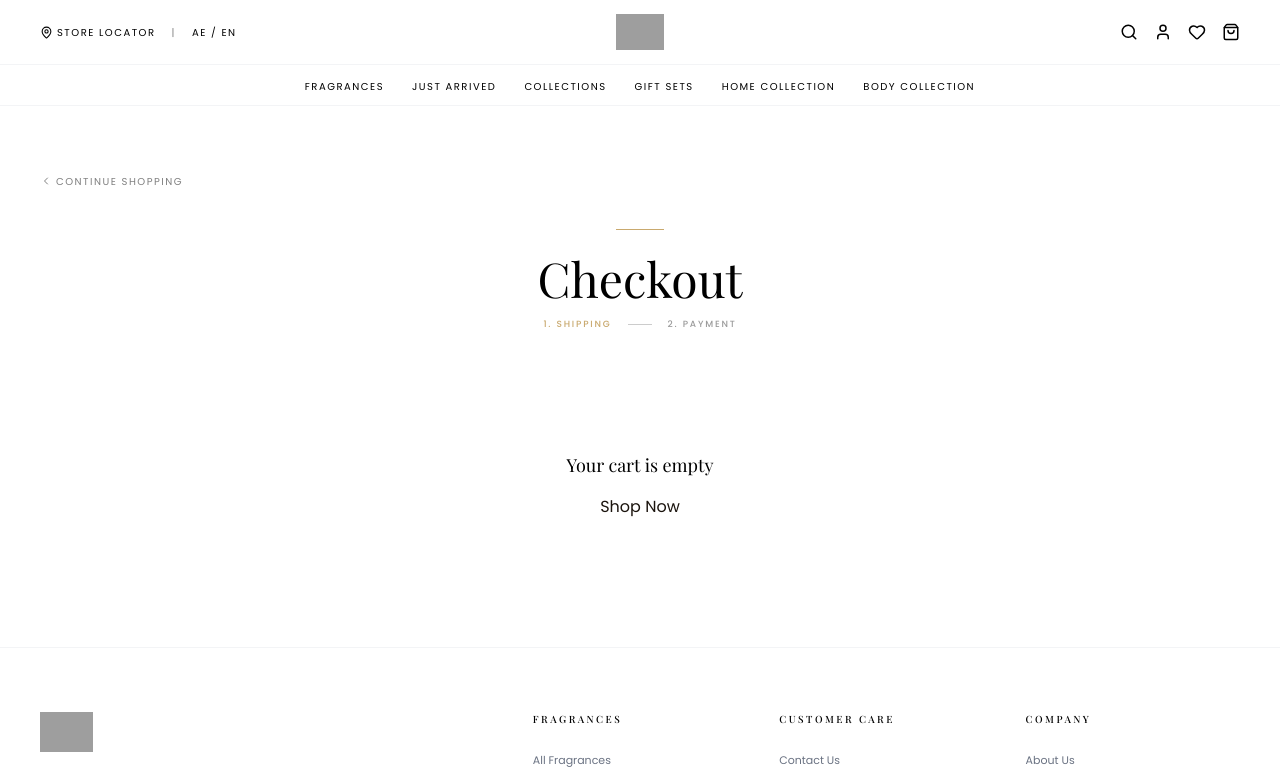
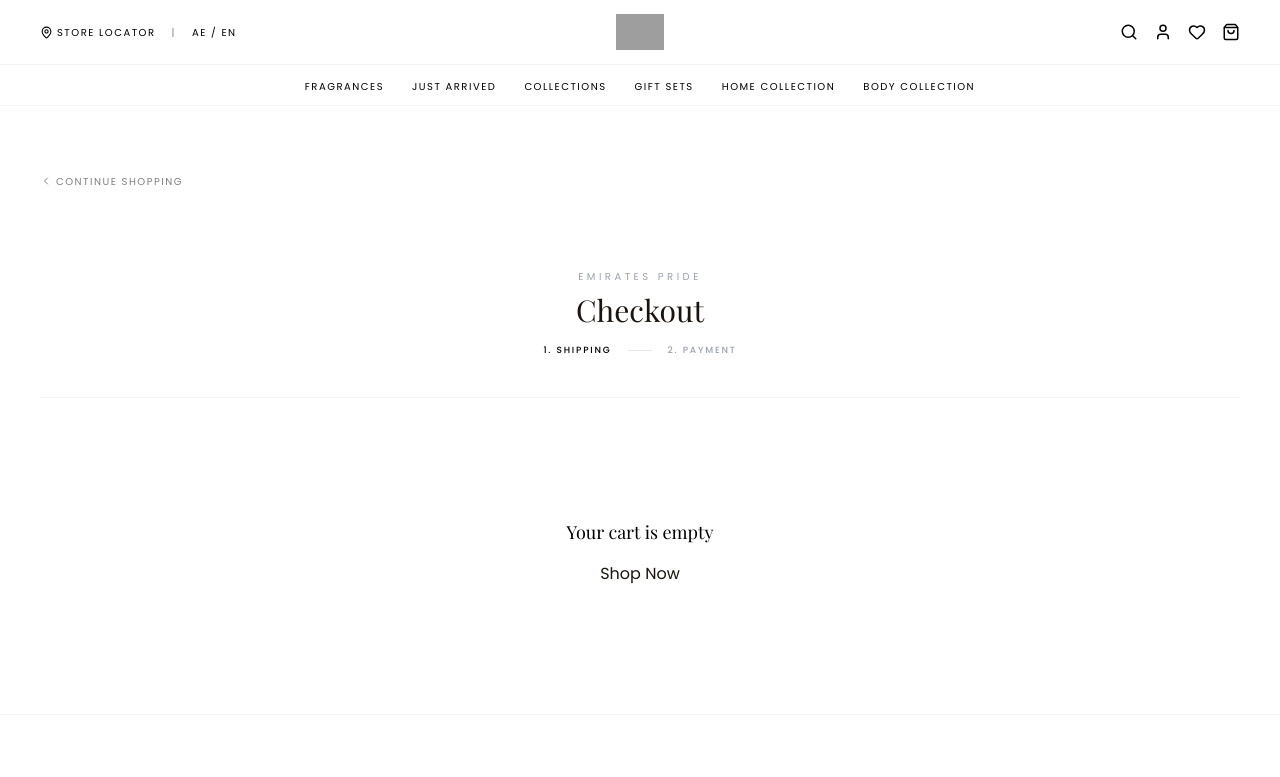
Before and after one commit to muhsiltomsher-cloud/epp-redesign, a Next.js app: page /checkout in a window 1280 px wide. Shown: the top 777 px of the page. Built offline with nearby package versions, Linux system fonts and the light colour scheme; grey boxes are pictures that could not be loaded.

Commit message:
All pages: unified page title style matching collection header (eyebrow + serif title + border-b)
Co-authored-by: factory-droid[bot] <138933559+factory-droid[bot]@users.noreply.github.com>

```diff
--- a/src/app/account/page.tsx
+++ b/src/app/account/page.tsx
@@ -159,25 +159,10 @@
         </div>
 
         {/* Desktop Header */}
-        <div className="hidden md:block bg-white border-b border-black/5">
-          <div className="epp-container py-10">
-            <div className="flex items-center gap-6">
-              <div className="w-20 h-20 rounded-full bg-gradient-to-br from-[#c9a96e] to-[#8a6d3b] flex items-center justify-center text-white shadow-lg">
-                <span className="text-2xl font-serif">
-                  {user.firstName[0]}
-                  {user.lastName[0]}
-                </span>
-              </div>
-              <div className="flex-1">
-                <h1 className="text-3xl font-serif text-black">
-                  {user.firstName} {user.lastName}
-                </h1>
-                <p className="text-xs text-black/40 mt-1">{user.email}</p>
-              </div>
-              <button onClick={handleLogout} className="flex items-center gap-2 text-[10px] tracking-[0.15em] uppercase text-black/40 hover:text-red-500 transition-colors">
-                <LogOut size={14} strokeWidth={1.5} /> Sign Out
-              </button>
-            </div>
+        <div className="hidden md:block bg-white border-b border-gray-100">
+          <div className="epp-container py-8 md:py-10 text-center">
+            <p className="text-[10px] uppercase tracking-[0.35em] text-gray-400 mb-2">Emirates Pride</p>
+            <h1 className="text-2xl md:text-3xl font-serif">My Account</h1>
           </div>
         </div>
 
--- a/src/app/checkout/page.tsx
+++ b/src/app/checkout/page.tsx
@@ -134,16 +134,15 @@
             </span>
           </Link>
 
-          <div className="text-center mb-8 md:mb-14">
-            <div className="w-12 h-[1px] bg-[#c9a96e] mx-auto mb-4 md:mb-6" />
-            <h1 className="text-3xl md:text-4xl lg:text-5xl font-serif mb-3 text-black">Checkout</h1>
-            {/* Step Indicator */}
+          <div className="border-b border-gray-100 py-8 md:py-10 text-center mb-8 md:mb-14">
+            <p className="text-[10px] uppercase tracking-[0.35em] text-gray-400 mb-2">Emirates Pride</p>
+            <h1 className="text-2xl md:text-3xl font-serif">Checkout</h1>
             <div className="flex items-center justify-center gap-4 mt-4">
-              <span className={`text-[9px] tracking-[0.2em] uppercase font-medium ${step === "shipping" ? "text-[#c9a96e]" : "text-black/40"}`}>
+              <span className={`text-[9px] tracking-[0.2em] uppercase font-medium ${step === "shipping" ? "text-black" : "text-gray-400"}`}>
                 1. Shipping
               </span>
-              <span className="w-6 h-[1px] bg-black/20" />
-              <span className={`text-[9px] tracking-[0.2em] uppercase font-medium ${step === "payment" ? "text-[#c9a96e]" : "text-black/40"}`}>
+              <span className="w-6 h-[1px] bg-gray-200" />
+              <span className={`text-[9px] tracking-[0.2em] uppercase font-medium ${step === "payment" ? "text-black" : "text-gray-400"}`}>
                 2. Payment
               </span>
             </div>
--- a/src/app/login/page.tsx
+++ b/src/app/login/page.tsx
@@ -52,10 +52,10 @@
       <main className="flex-1 pt-[104px] md:pt-[106px] flex items-center justify-center px-4 py-12 md:py-20">
         <div className="w-full max-w-[420px]">
           <div className="text-center mb-8 md:mb-12">
-            <div className="w-12 h-[1px] bg-[#c9a96e] mx-auto mb-4 md:mb-6" />
-            <h1 className="text-3xl md:text-4xl lg:text-5xl font-serif mb-3 md:mb-4 text-black">Welcome Back</h1>
-            <p className="text-[11px] md:text-xs text-black/60 font-light tracking-wide">
-              Sign in to your Emirates Pride account
+            <p className="text-[10px] uppercase tracking-[0.35em] text-gray-400 mb-2">Emirates Pride</p>
+            <h1 className="text-2xl md:text-3xl font-serif mb-3 md:mb-4">Welcome Back</h1>
+            <p className="text-[11px] md:text-xs text-black/40 font-light tracking-wide">
+              Sign in to your account
             </p>
           </div>
 
--- a/src/app/order-success/page.tsx
+++ b/src/app/order-success/page.tsx
@@ -23,9 +23,9 @@
             <CheckCircle size={40} strokeWidth={1} className="text-[#c9a96e]" />
           </div>
 
-          <div className="w-12 h-[1px] bg-[#c9a96e] mx-auto mb-4 md:mb-6" />
-          <h1 className="text-3xl md:text-4xl lg:text-5xl font-serif mb-3 md:mb-4 text-black">Thank You</h1>
-          <p className="text-[11px] md:text-xs text-black/60 font-light tracking-wide mb-8 md:mb-10 leading-relaxed max-w-[360px] mx-auto">
+          <p className="text-[10px] uppercase tracking-[0.35em] text-gray-400 mb-2">Emirates Pride</p>
+          <h1 className="text-2xl md:text-3xl font-serif mb-3 md:mb-4">Thank You</h1>
+          <p className="text-[11px] md:text-xs text-black/40 font-light tracking-wide mb-8 md:mb-10 leading-relaxed max-w-[360px] mx-auto">
             Your order has been placed successfully. We are preparing your exquisite fragrance for delivery.
           </p>
 
--- a/src/app/wishlist/page.tsx
+++ b/src/app/wishlist/page.tsx
@@ -34,16 +34,9 @@
       <Navbar />
       <main className="flex-1 pt-[104px] md:pt-[106px] pb-20 md:pb-0">
         {/* Header */}
-        <div className="epp-container pt-8 md:pt-14 pb-6 md:pb-10">
-          <div className="text-center">
-            <div className="w-12 h-[1px] bg-[#c9a96e] mx-auto mb-4 md:mb-6" />
-            <h1 className="text-2xl md:text-4xl lg:text-5xl font-serif mb-2 text-black">My Wishlist</h1>
-            <p className="text-[11px] md:text-xs text-black/40 font-light tracking-wide">
-              {wishlistProducts.length === 0
-                ? "Your wishlist is empty"
-                : `${wishlistProducts.length} ${wishlistProducts.length === 1 ? "item" : "items"} saved`}
-            </p>
-          </div>
+        <div className="border-b border-gray-100 py-8 md:py-10 text-center">
+          <p className="text-[10px] uppercase tracking-[0.35em] text-gray-400 mb-2">Emirates Pride</p>
+          <h1 className="text-2xl md:text-3xl font-serif">My Wishlist</h1>
         </div>
 
         {wishlistProducts.length === 0 ? (
```
